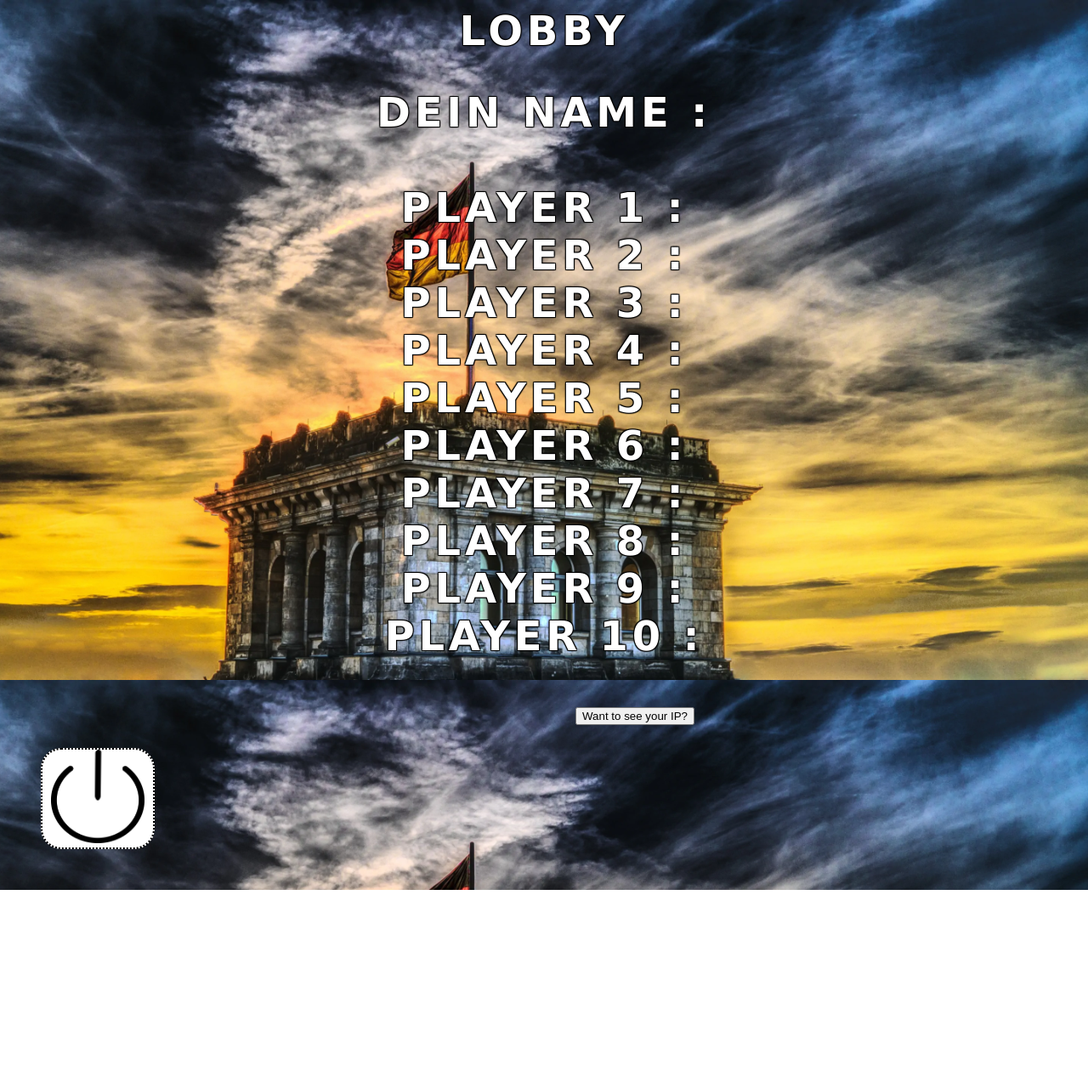
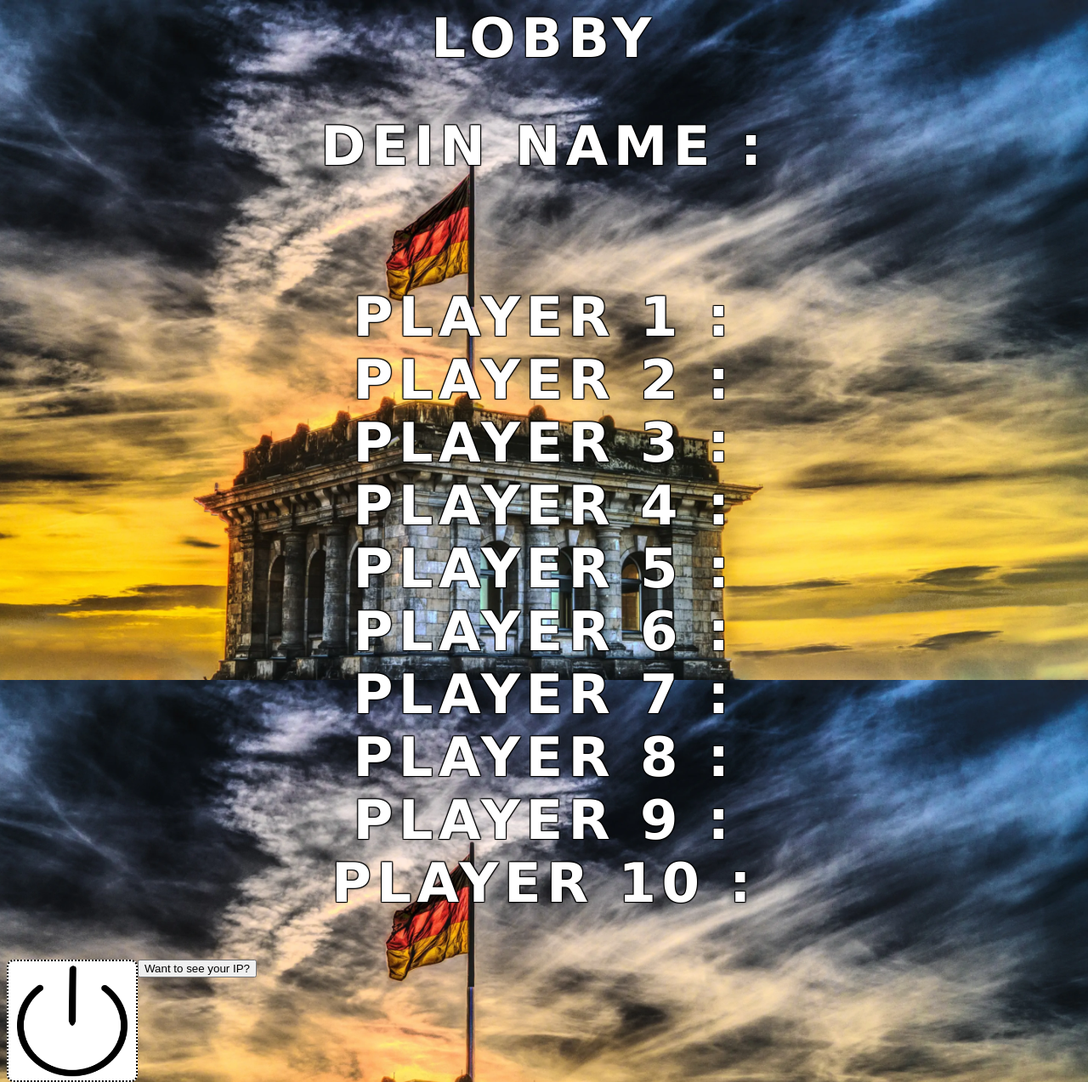
Before and after one commit to FelixRo97/SecHit, a PHP site: page /lobby.php in a window 1280 px wide. Shown: the whole page at 85% size. Before the commit the page ends 1047 px from the top, so only its background shows below. Run offline with PHP 8.4, Linux system fonts and the light colour scheme.

Commit message:
changed logout and start icons

```diff
--- a/Styles/style2.css
+++ b/Styles/style2.css
@@ -33,25 +33,6 @@ svg{
 
 }
 
-figure {
-    background-color: white;
- 	width: 130px;
-	height: 115px;
-	background-attachment:fixed;
-	background-position: center;
-	border: 2px dotted black;
-	border-radius: .5em;
-}
-
-figure2 {
-    background-color: white;
- 	width: 130px;
-	height: 115px;
-	background-attachment:fixed;
-	background-position: center;
-	border: 2px dotted black;
-	border-radius: .5em;
-}
 
 
 
@@ -62,7 +43,7 @@ h1{
 
 	color: white;
 	text-align: center;
-	font-size: 3em;
+	font-size: 4em;
 	font-family: verdana;
 	text-transform: uppercase;
 	letter-spacing: 0.1em;
@@ -75,7 +56,7 @@ h2{
 
 	color: white;
 	text-align: center;
-	font-size: 3em;
+	font-size: 4em;
 	font-family: verdana;
 	text-transform: uppercase;
 	letter-spacing: 0.1em;
@@ -95,6 +76,30 @@ h3{
 
 }
 
+#figure {
+    background-color: white;
+ 	width: 150px;
+	height: 140px;
+	background-attachment:fixed;
+	background-position: center;
+	border: 2px dotted black;
+	border-radius: .5em;
+}
+
+figure2 {
+    background-color: white;
+ 	width: 130px;
+	height: 115px;
+	background-attachment:fixed;
+	background-position: center;
+	border: 2px dotted black;
+	border-radius: .5em;
+}
+
+#pos{
+
+    transform: translate(0%, 4%);
+}
 
 }
 
@@ -136,4 +141,31 @@ h3{
     height: 420px;
 
 }
+
+#figure {
+    background-color: white;
+ 	width: 150px;
+	height: 140px;
+	background-attachment:fixed;
+	background-position: center;
+	border: 2px dotted black;
+	border-radius: .5em;
 }
+
+figure2 {
+    background-color: white;
+ 	width: 130px;
+	height: 115px;
+	background-attachment:fixed;
+	background-position: center;
+	border: 2px dotted black;
+	border-radius: .5em;
+}
+
+#pos{
+
+    transform: translate(0%, 4%);
+}
+
+
+}
--- a/index.html
+++ b/index.html
@@ -38,6 +38,9 @@
     <a href="http://www.onlinewebfonts.com">Font By Online Web Fonts (Alisa Nowak) / </a>
     Image by <a href="https://pixabay.com/users/felixmittermeier-4397258/?utm_source=link-attribution&amp;utm_medium=referral&amp;utm_campaign=image&amp;utm_content=2463236">FelixMittermeier</a> from <a href="https://pixabay.com/?utm_source=link-attribution&amp;utm_medium=referral&amp;utm_campaign=image&amp;utm_content=2463236">Pixabay</a>
 </footer>
+
+
+
 </body>
 
 
--- a/lobby.php
+++ b/lobby.php
@@ -12,7 +12,10 @@ if(isset($_SESSION['username'])){
 
         <link rel="stylesheet" href="Styles/style2.css">
 
-        <script src="https://code.jquery.com/jquery-3.5.0.js"></script>
+
+    </head>
+
+    <script src="https://code.jquery.com/jquery-3.5.0.js"></script>
         <script type="text/javascript">
         $(document).ready(function() {
           $("#refresh").load("lobbylist.php");
@@ -20,8 +23,7 @@ if(isset($_SESSION['username'])){
          $("#refresh").load('lobbylist.php?' + 1*new Date());
              }, 1500);
         });
-        </script>
-    </head>
+    </script>
 
     <body>
     <div class="center-frame">
@@ -29,23 +31,19 @@ if(isset($_SESSION['username'])){
     </div>
 
     <h1>Lobby<h1>
-    <h2> <?php echo"Dein Name : $name <br><br>"?>
+    <h2> <?php echo"Dein Name : $name <br><br>";
 
+        if(isset($_SESSION['position']) AND $_SESSION['position']==0){
+        echo"Reset erfolgreich <br><br>";
+        }
+        ?>
+    </h2>
 
 
 
     <test>
      <div id="refresh" style="text-align:center;"></div>
     </test>
-
- <?php
-
-
-
-    if(isset($_SESSION['position']) AND $_SESSION['position']==0){
-        echo"Reset erfolgreich <br><br>";
-    }
-    ?>
 
 
         <button id="demo" onclick="myFunction()">Want to see your IP?</button>
@@ -58,6 +56,6 @@ if(isset($_SESSION['username'])){
 
 
         </script>
-    </h2>
+
 </body>
 </html>
--- a/lobbylist.php
+++ b/lobbylist.php
@@ -19,7 +19,7 @@ $player10 = "Player 10 ".' : '. file_get_contents("./Session/Player 10.txt", tru
 
 
 
-
+ <h2>
 <?php echo" $player1 <br>"?>
 <?php echo" $player2 <br>"?>
 <?php echo" $player3 <br>"?>
@@ -29,8 +29,9 @@ $player10 = "Player 10 ".' : '. file_get_contents("./Session/Player 10.txt", tru
 <?php echo" $player7 <br>"?>
 <?php echo" $player8 <br>"?>
 <?php echo" $player9 <br>"?>
-<?php echo" $player10 <br>"?>
-<br>
+<?php echo" $player10 "?>
+<br></h2>
+
 
  <div id=menu>
     <?php if(!($name==="")): ?>
@@ -39,49 +40,50 @@ $player10 = "Player 10 ".' : '. file_get_contents("./Session/Player 10.txt", tru
         <?php if(isset($_SESSION['position']) AND $_SESSION['position']==1):?>
 
             <right>
-            <figure>
+            <div id="figure">
+                <div id="pos">
 
-                <a href="countplayers.php"><img src="./Img/play.webp" style="width:110; height:110px" title="start" alt="start"></a>
+                <a href="countplayers.php"><img src="./Img/play.webp" style="width:130; height:130px" title="start" alt="start"></a>
 
                     <!-- <a href="logout.php"><object data="./Img/power.svg"  type="image/svg+xml" width="600" height="193">
 
                 </object></a> -->
-
-            </figure>
+                </div>
+            </div>
             </right>
 
             <?php elseif ((file_get_contents("amount.txt", true)>4) AND (file_get_contents("amount.txt", true)<11)):?>
 
             <right>
-            <figure>
+            <div id="figure">
+                <div id="pos">
 
-            <a href="distribution.php"><img src="./Img/play.webp" style="width:110; height:110px" title="start" alt="start"></a>
+            <a href="distribution.php"><img src="./Img/play.webp" style="width:130px; height:130px" title="start" alt="start"></a>
 
                     <!-- <a href="logout.php"><object data="./Img/power.svg"  type="image/svg+xml" width="600" height="193">
 
                 </object></a> -->
-
-            </figure>
+                </div>
+            </div>
             </right>
 
              <?php else:?>
-
-            <?php echo"Waiting for host to start game <br><br>";?>
+            <h2>
+            <?php echo"Waiting for host to start game <br>";?>
+            </h2>
 
          <?php endif; ?>
     <?php endif; ?>
 
 
     <left>
-    <figure>
+    <div id="figure">
+         <div id="pos">
+        <a href="logout.php"><img src="./Img/exit.webp" style="width:130; height:130px" title="logout" alt="lo"></a><br>
 
-        <a href="logout.php"><img src="./Img/exit.webp" style="width:110; height:110px" title="logout" alt="lo"></a><br>
+        </div>
 
-        <!-- <a href="logout.php"><object data="./Img/power.svg"  type="image/svg+xml" width="600" height="193">
-
-        </object></a> -->
-
-    </figure>
+    </div>
     </left>
 
     </div>
--- a/luschern.php
+++ b/luschern.php
@@ -40,14 +40,16 @@ for($search=1; $search<=10;$search = $search +1){
 ?>
 
 <br><br>
-    <figure>
+    <div id="figure">
+        <div id="pos">
 
         <a href="distribution.php"><img src="./Img/back.webp" style="width:100; height:110px" title="back" alt="back"></a><br>
 
         <!-- <a href="logout.php"><object data="./Img/power.svg"  type="image/svg+xml" width="600" height="193">
 
         </object></a> -->
+        </div>
 
-    </figure>
+    </div>
 
 </h2>
```
Also changed, not shown: Styles/style.css (+25 -7 lines), distribution.php (+30 -21 lines).
